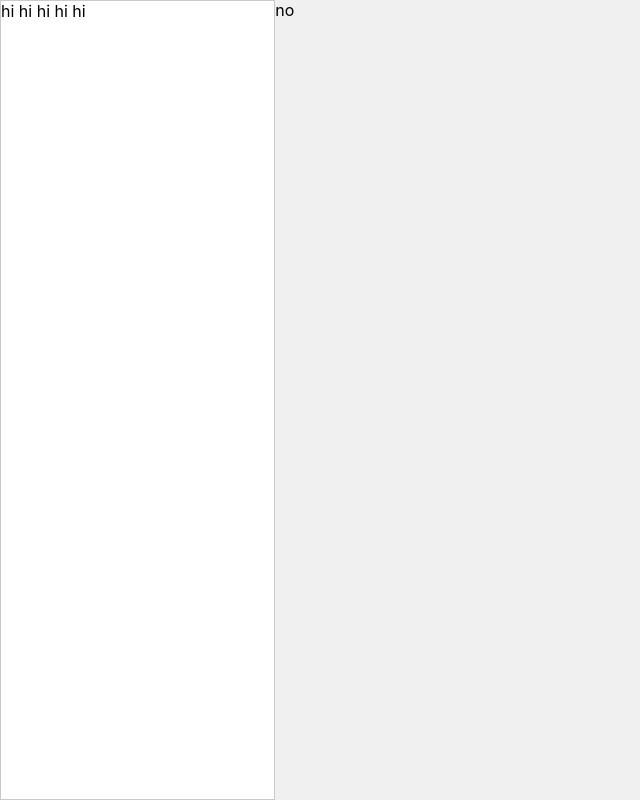
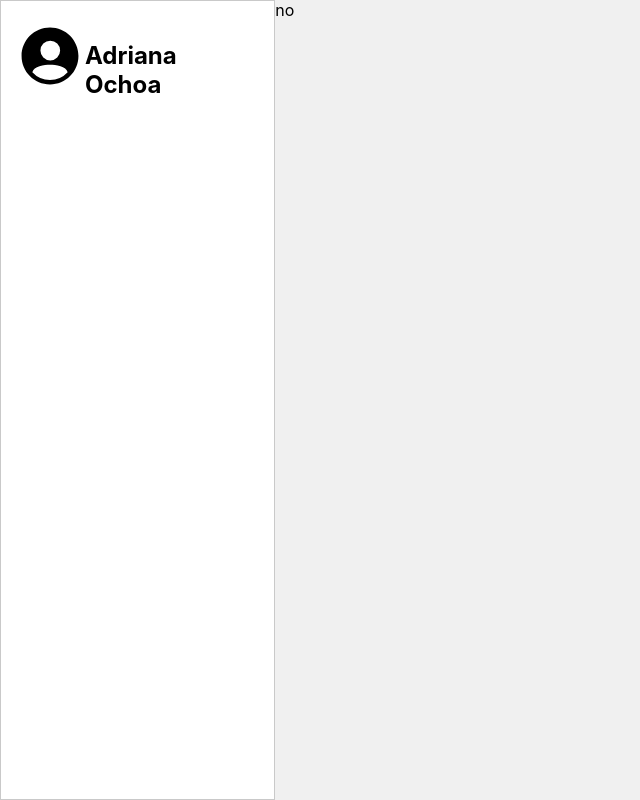
Before and after one commit to Suz8a/prospectos-front-end, a React (Create React App) app: page / in a window 1280 px wide. Shown: the whole page, without its empty margins (0-640 px from the left). Built offline with nearby package versions, Linux system fonts and the light colour scheme.

Commit message:
installed react-icons, added name and icon to sidebar, added account-info

```diff
--- a/package.json
+++ b/package.json
@@ -11,10 +11,12 @@
     "@types/node": "^12.0.0",
     "@types/react": "^17.0.0",
     "@types/react-dom": "^17.0.0",
+    "@types/react-icons": "^3.0.0",
     "@types/react-router-dom": "^5.1.7",
     "@types/styled-components": "^5.1.7",
     "react": "^17.0.1",
     "react-dom": "^17.0.1",
+    "react-icons": "^4.2.0",
     "react-router-dom": "^5.2.0",
     "react-scripts": "4.0.2",
     "styled-components": "^5.2.1",
--- /dev/null
+++ b/src/components/account-info/index.tsx
@@ -0,0 +1,21 @@
+import React from "react";
+import { InfoContainer } from "./styled";
+import { IoPersonCircleSharp } from "react-icons/io5";
+import { IconContainer } from "./styled";
+
+type AccountInfoProps = {
+  name: string;
+};
+
+function AccountInfo({ name }: AccountInfoProps) {
+  return (
+    <InfoContainer>
+      <IconContainer>
+        <IoPersonCircleSharp size="70px" />
+      </IconContainer>
+      <h2>{name}</h2>
+    </InfoContainer>
+  );
+}
+
+export default AccountInfo;
--- /dev/null
+++ b/src/components/account-info/styled.ts
@@ -0,0 +1,12 @@
+import styled from "styled-components";
+
+export const InfoContainer = styled.div`
+  height: 70px;
+  width: 100%;
+  display: flex;
+  justify-content: space-between;
+`;
+
+export const IconContainer = styled.div`
+  margin-left: -6px;
+`;
--- a/src/modules/side-bar/index.tsx
+++ b/src/modules/side-bar/index.tsx
@@ -1,10 +1,14 @@
 import React from "react";
+import AccountInfo from "../../components/account-info";
 import Card from "../../elements/card";
+import { SideBarContainer } from "./styled";
 
 function SideBar() {
   return (
     <Card width="350px" height="100vh">
-      <div>hi hi hi hi hi</div>
+      <SideBarContainer>
+        <AccountInfo name="Adriana Ochoa" />
+      </SideBarContainer>
     </Card>
   );
 }
--- a/src/modules/side-bar/styled.ts
+++ b/src/modules/side-bar/styled.ts
@@ -1,7 +1,9 @@
 import styled from "styled-components";
 
 export const SideBarContainer = styled.div`
-  background-color: red;
   width: 100%;
   height: 100%;
+  padding: 20px;
+  display: flex;
+  flex-direction: row;
 `;
```
Also changed, not shown: 1 other file (tests, documents, lock files or other folders).
